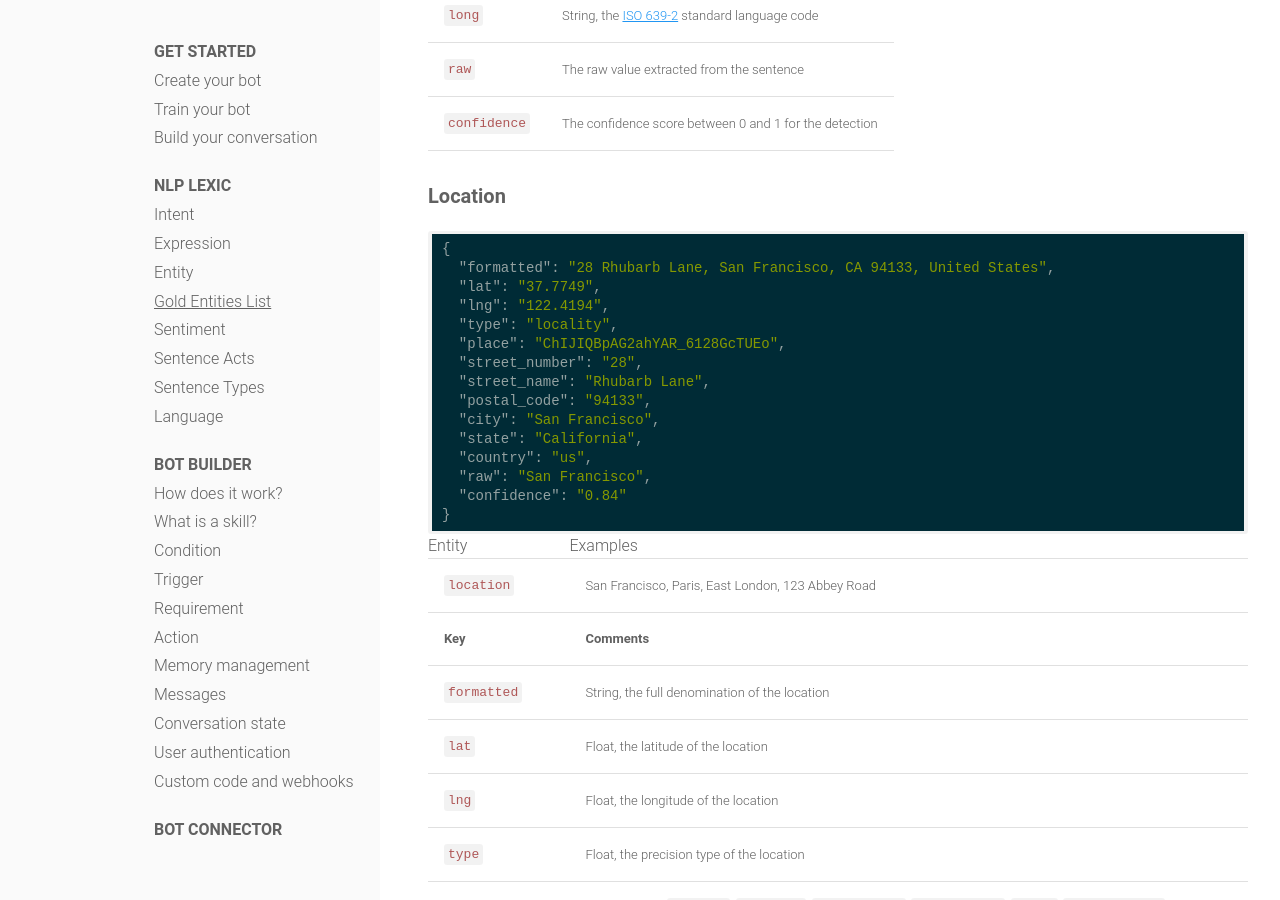
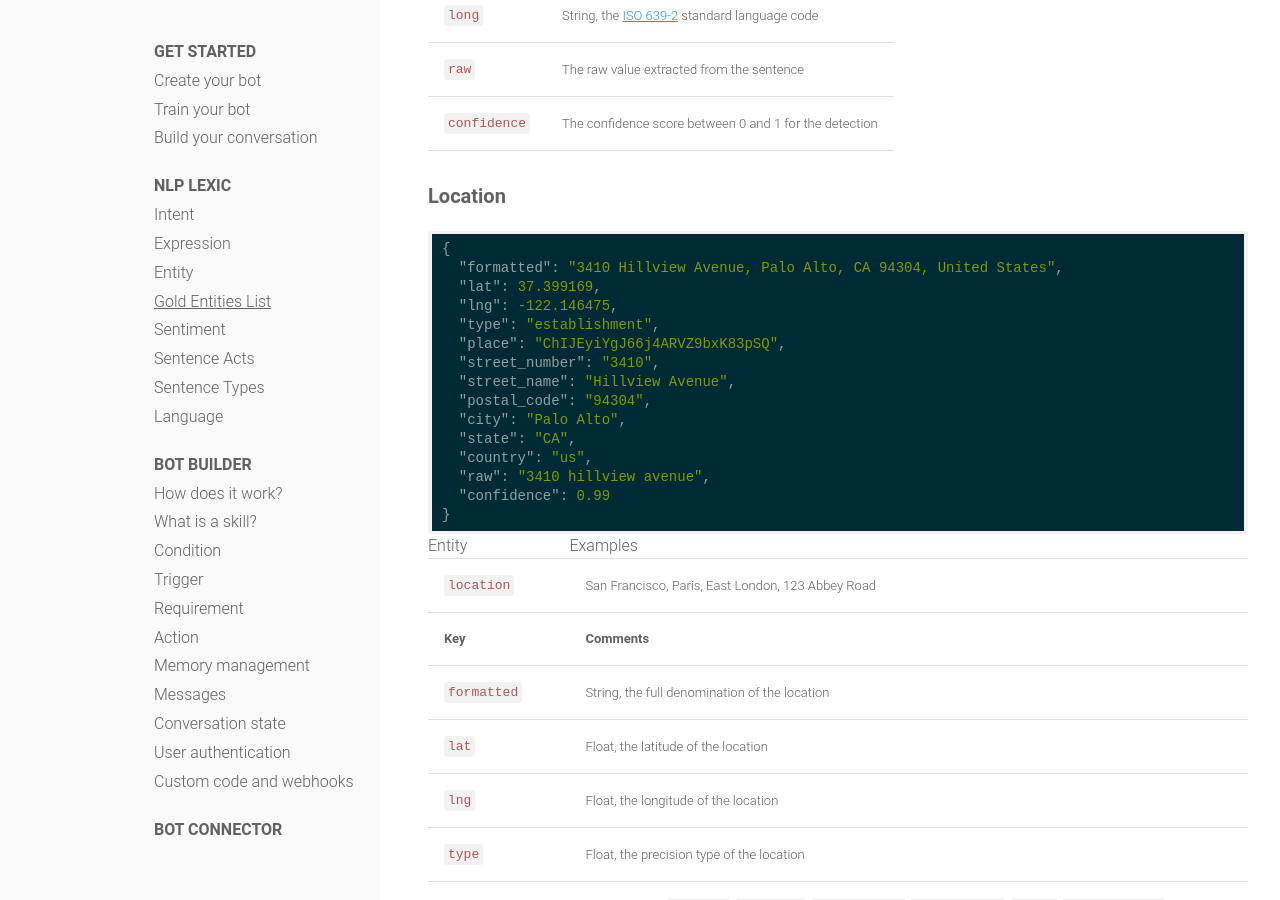
Before and after one commit to SAP-archive/docs, a Jekyll site: the page built from concepts/nlp_lexic/gold_entities.md, in a window 1280 px wide and 900 px high, scrolled down 8452 px. Built offline with Jekyll 4.4.1, drawn with Linux system fonts in a browser that asks for light colours; nearby versions of some CDN libraries; comment, search, counter and statistics services are not loaded.

Commit message:
Update gold_entities.md

````diff
--- a/concepts/nlp_lexic/gold_entities.md
+++ b/concepts/nlp_lexic/gold_entities.md
@@ -288,19 +288,19 @@ Keep an eye on it, as we're always improving the detection for current entities,
 
 ```json
 {
-  "formatted": "28 Rhubarb Lane, San Francisco, CA 94133, United States",
-  "lat": "37.7749",
-  "lng": "122.4194",
-  "type": "locality",
-  "place": "ChIJIQBpAG2ahYAR_6128GcTUEo",
-  "street_number": "28",
-  "street_name": "Rhubarb Lane",
-  "postal_code": "94133",
-  "city": "San Francisco",
-  "state": "California",
+  "formatted": "3410 Hillview Avenue, Palo Alto, CA 94304, United States",
+  "lat": 37.399169,
+  "lng": -122.146475,
+  "type": "establishment",
+  "place": "ChIJEyiYgJ66j4ARVZ9bxK83pSQ",
+  "street_number": "3410",
+  "street_name": "Hillview Avenue",
+  "postal_code": "94304",
+  "city": "Palo Alto",
+  "state": "CA",
   "country": "us",
-  "raw": "San Francisco",
-  "confidence": "0.84"
+  "raw": "3410 hillview avenue",
+  "confidence": 0.99
 }
 ```
 
````
